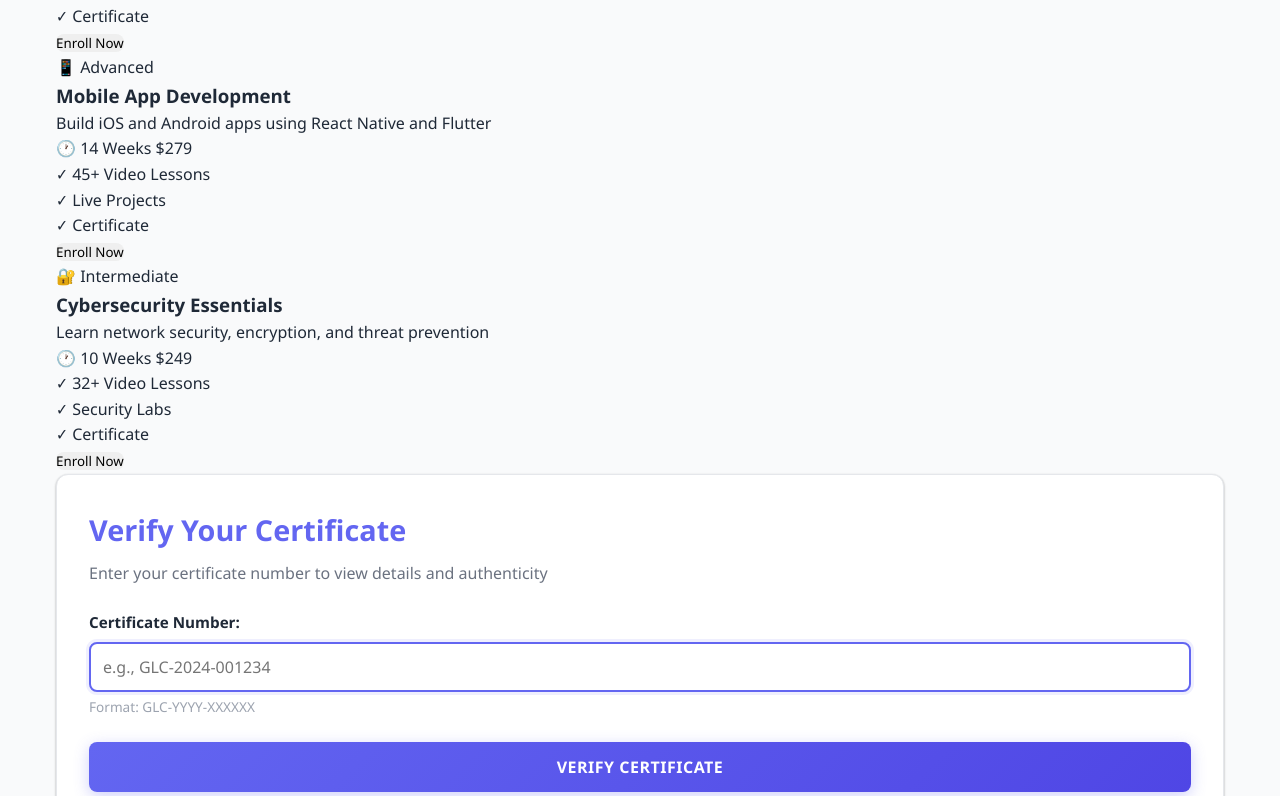
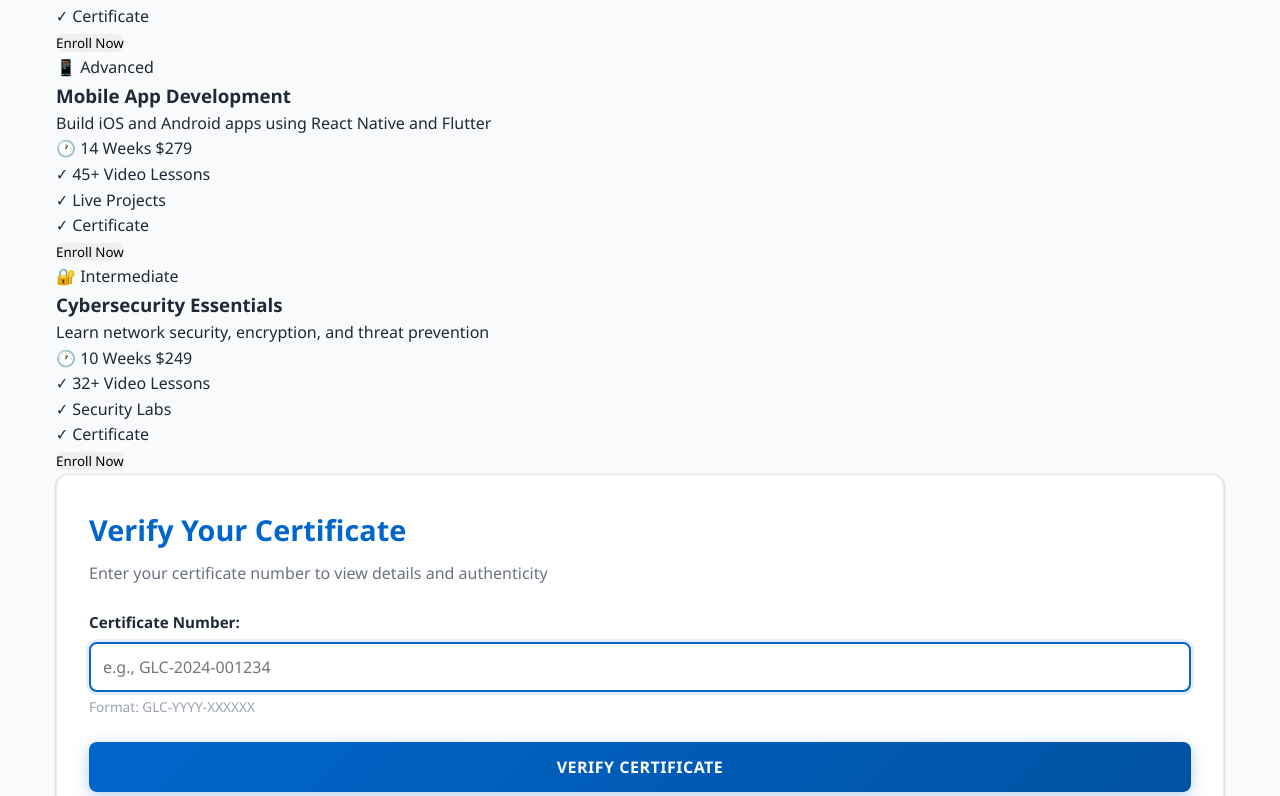
Before and after one commit to galaxylearningcomp/galaxycomputer, a plain HTML site: page index.html in a window 1280 px wide. Shown: the part 2004-2800 px from the top of the page. Drawn offline with Linux system fonts and the light colour scheme.

Commit message:
Change primary color to blue (#0066cc) and update color scheme

```diff
--- a/styles.css
+++ b/styles.css
@@ -5,9 +5,9 @@
 
 :root {
     /* Light Mode Colors */
-    --primary-color: #6366f1;
-    --primary-dark: #4f46e5;
-    --primary-light: #818cf8;
+    --primary-color: #0066cc;
+    --primary-dark: #0052a3;
+    --primary-light: #3385d6;
     --secondary-color: #8b5cf6;
     --accent-color: #ec4899;
     --success-color: #10b981;
@@ -245,7 +245,7 @@ select:focus {
     outline: none;
     border-color: var(--primary-color);
     background-color: var(--bg-primary);
-    box-shadow: 0 0 0 3px rgba(99, 102, 241, 0.1);
+    box-shadow: 0 0 0 3px rgba(0, 102, 204, 0.1);
 }
 
 .helper-text {
@@ -276,12 +276,12 @@ button {
     width: 100%;
     text-transform: uppercase;
     letter-spacing: 0.5px;
-    box-shadow: 0 4px 15px rgba(99, 102, 241, 0.3);
+    box-shadow: 0 4px 15px rgba(0, 102, 204, 0.3);
 }
 
 .btn-primary:hover {
     transform: translateY(-2px);
-    box-shadow: 0 6px 20px rgba(99, 102, 241, 0.4);
+    box-shadow: 0 6px 20px rgba(0, 102, 204, 0.4);
 }
 
 .btn-primary:active {
```
